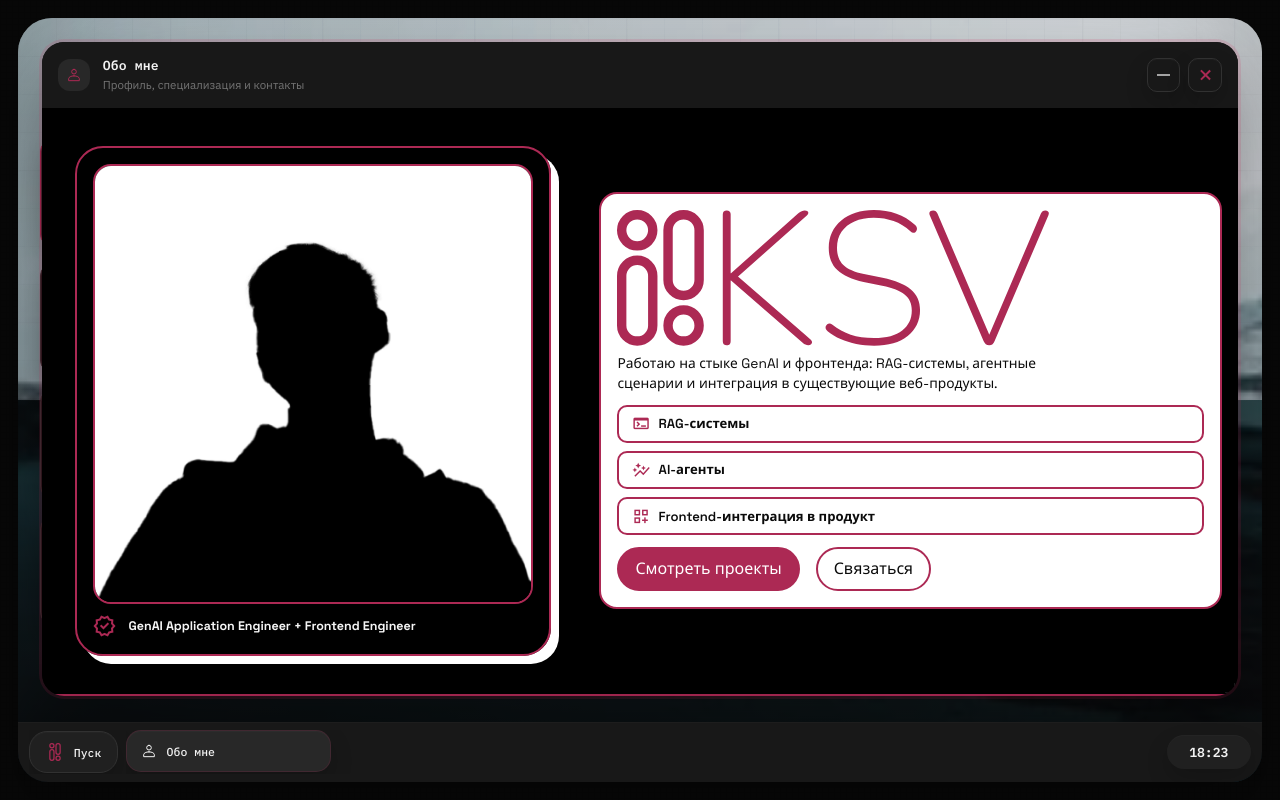
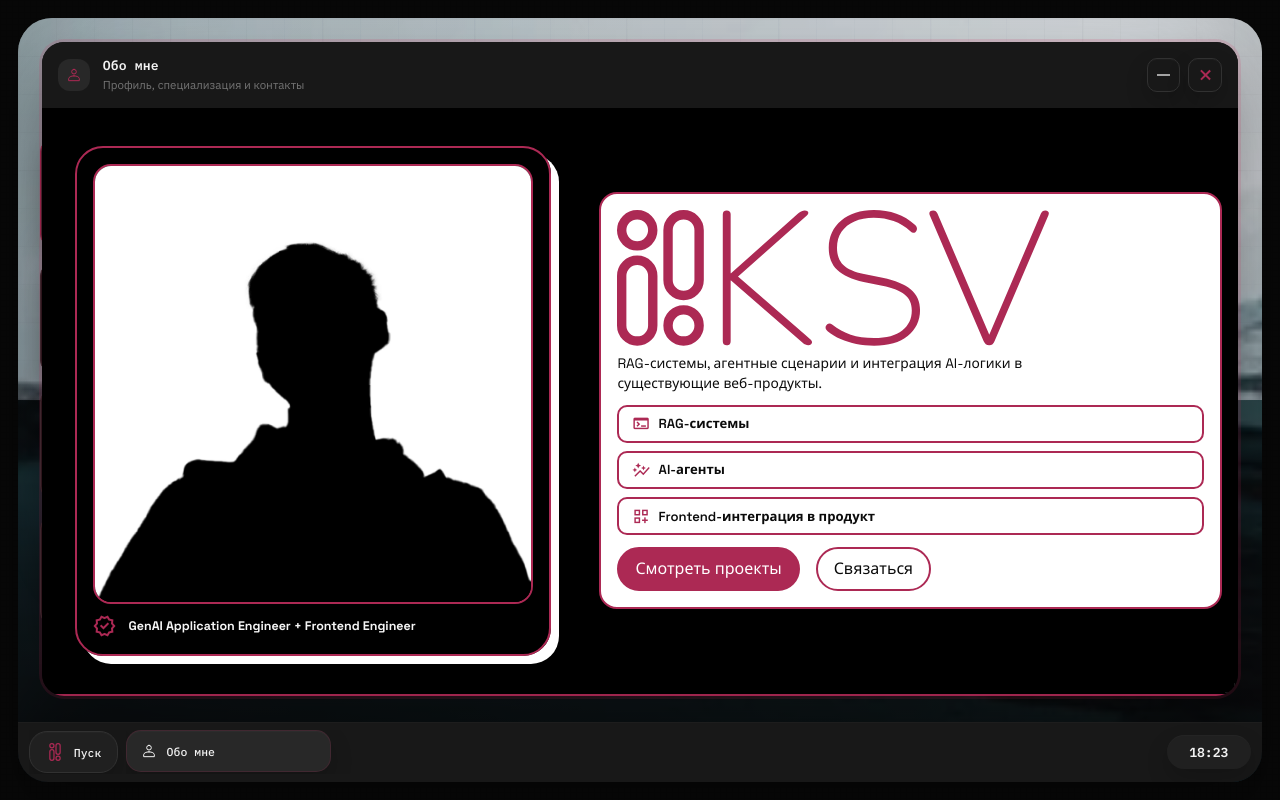
Before and after one commit to necrasov-ilya/necrasov-ilya.github.io, a React (Vite) app: page / in a window 1280 px wide. Built offline with nearby package versions, Linux system fonts and the light colour scheme.

Commit message:
feat: Минорные изменения по локализации

```diff
--- a/src/widgets/apps/PortfolioApp.tsx
+++ b/src/widgets/apps/PortfolioApp.tsx
@@ -62,8 +62,8 @@ export function PortfolioApp() {
                 src="/media/hero/logo/logo-nksv-filled.svg"
               />
               <p className="portfolio-hero-subtitle">
-                Работаю на стыке GenAI и фронтенда: RAG-системы, агентные сценарии и интеграция в
-                существующие веб-продукты.
+                RAG-системы, агентные сценарии и интеграция AI-логики в существующие
+                веб-продукты.
               </p>
               <ul className="portfolio-hero-highlights">
                 <li>
```
